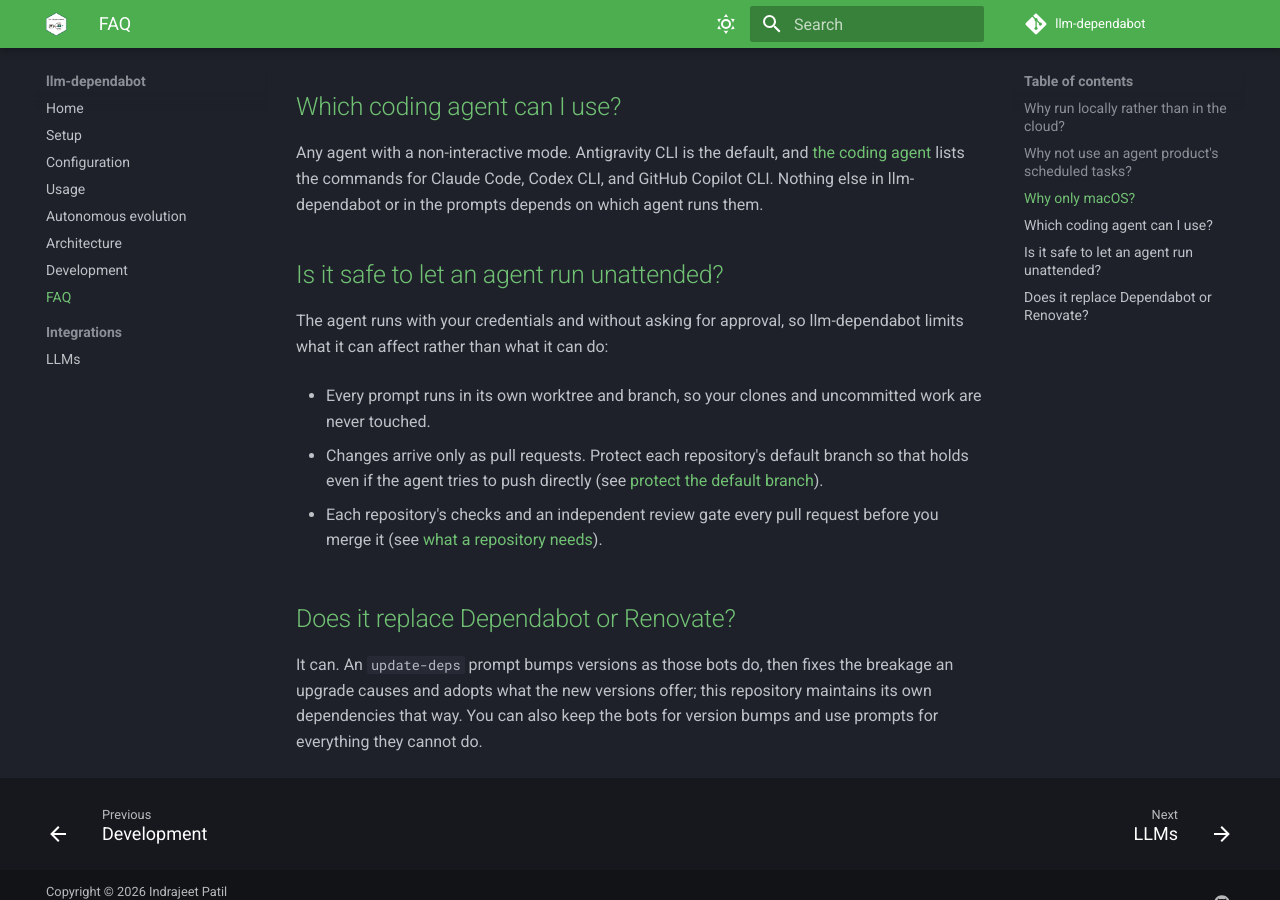
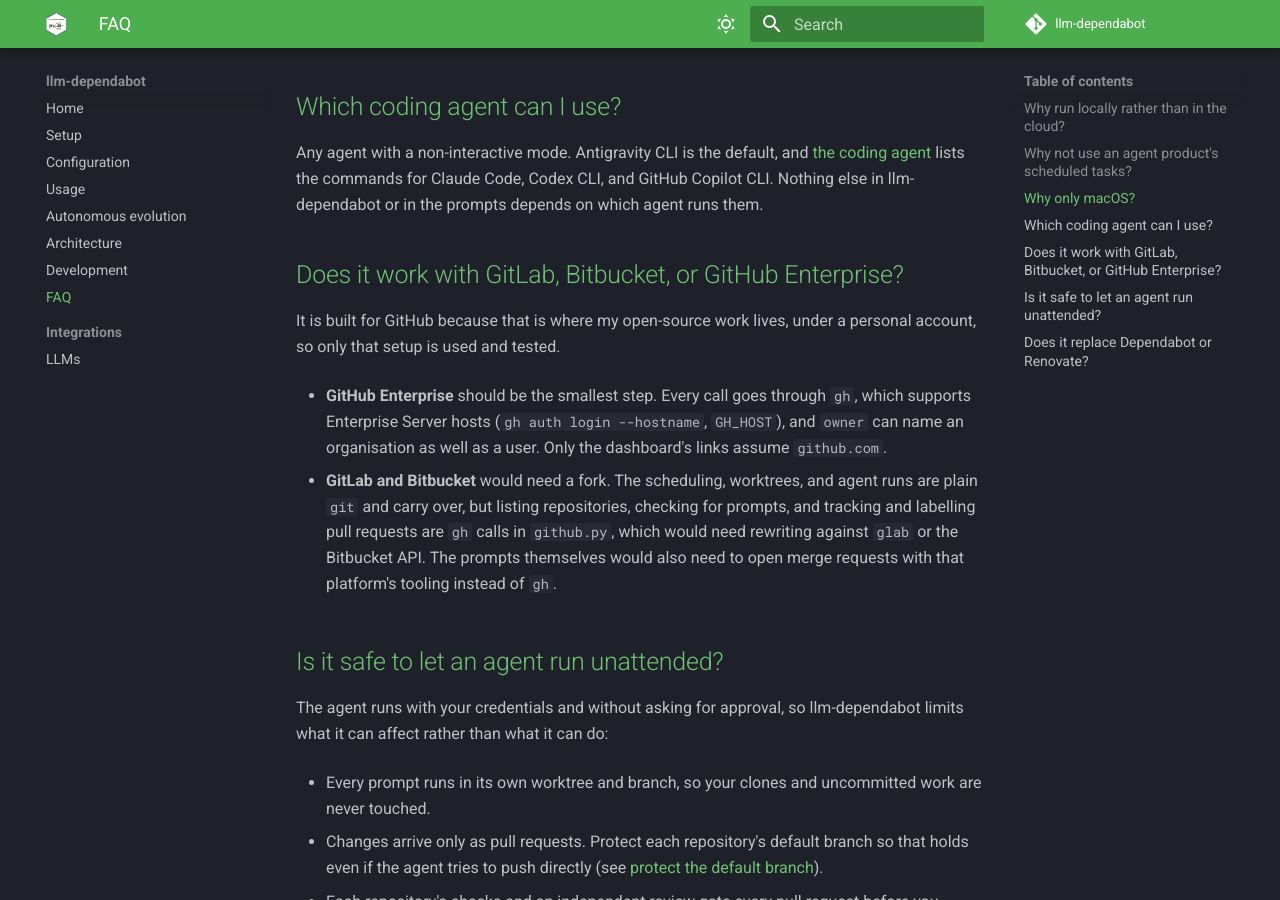
Before and after one commit to IndrajeetPatil/llm-dependabot, an MkDocs documentation site: the page built from docs/faq.md, in a window 1280 px wide and 900 px high, scrolled down 1403 px. Built offline with MkDocs 1.6.1 and Material for MkDocs 9.7.7, drawn with Linux system fonts in a browser that asks for light colours; comment, search, counter and statistics services are not loaded.

Commit message:
docs(faq): explain support for other git hosts and github enterprise (#47)
Adds a FAQ entry on whether llm-dependabot works beyond github.com with
a personal account:

- **GitHub Enterprise**: likely the smallest step, since every call goes
through `gh`, which supports Enterprise Server hosts, and `owner` can
name an organisation. Only the dashboard's links assume `github.com`.
- **GitLab and Bitbucket**: these would need a fork. Scheduling,
worktrees and agent runs carry over, but the `gh` calls in `github.py`
and the prompts' `gh pr create` step would need replacing.

Validation: `make docs` builds strictly; prek hooks pass on the changed
file (gitleaks not installed locally, so CI covers it).

---
_Generated by [Claude Code](https://claude.ai/code)_

Co-authored-by: Claude <noreply@anthropic.com>

```diff
--- a/docs/faq.md
+++ b/docs/faq.md
@@ -67,6 +67,23 @@ Any agent with a non-interactive mode. Antigravity CLI is the default, and
 Claude Code, Codex CLI, and GitHub Copilot CLI. Nothing else in llm-dependabot
 or in the prompts depends on which agent runs them.
 
+## Does it work with GitLab, Bitbucket, or GitHub Enterprise?
+
+It is built for GitHub because that is where my open-source work lives, under
+a personal account, so only that setup is used and tested.
+
+- **GitHub Enterprise** should be the smallest step. Every call goes through
+  `gh`, which supports Enterprise Server hosts (`gh auth login --hostname`,
+  `GH_HOST`), and `owner` can name an organisation as well as a user. Only the
+  dashboard's links assume `github.com`.
+
+- **GitLab and Bitbucket** would need a fork. The scheduling, worktrees, and
+  agent runs are plain `git` and carry over, but listing repositories,
+  checking for prompts, and tracking and labelling pull requests are `gh`
+  calls in `github.py`, which would need rewriting against `glab` or the
+  Bitbucket API. The prompts themselves would also need to open merge
+  requests with that platform's tooling instead of `gh`.
+
 ## Is it safe to let an agent run unattended?
 
 The agent runs with your credentials and without asking for approval, so
```
